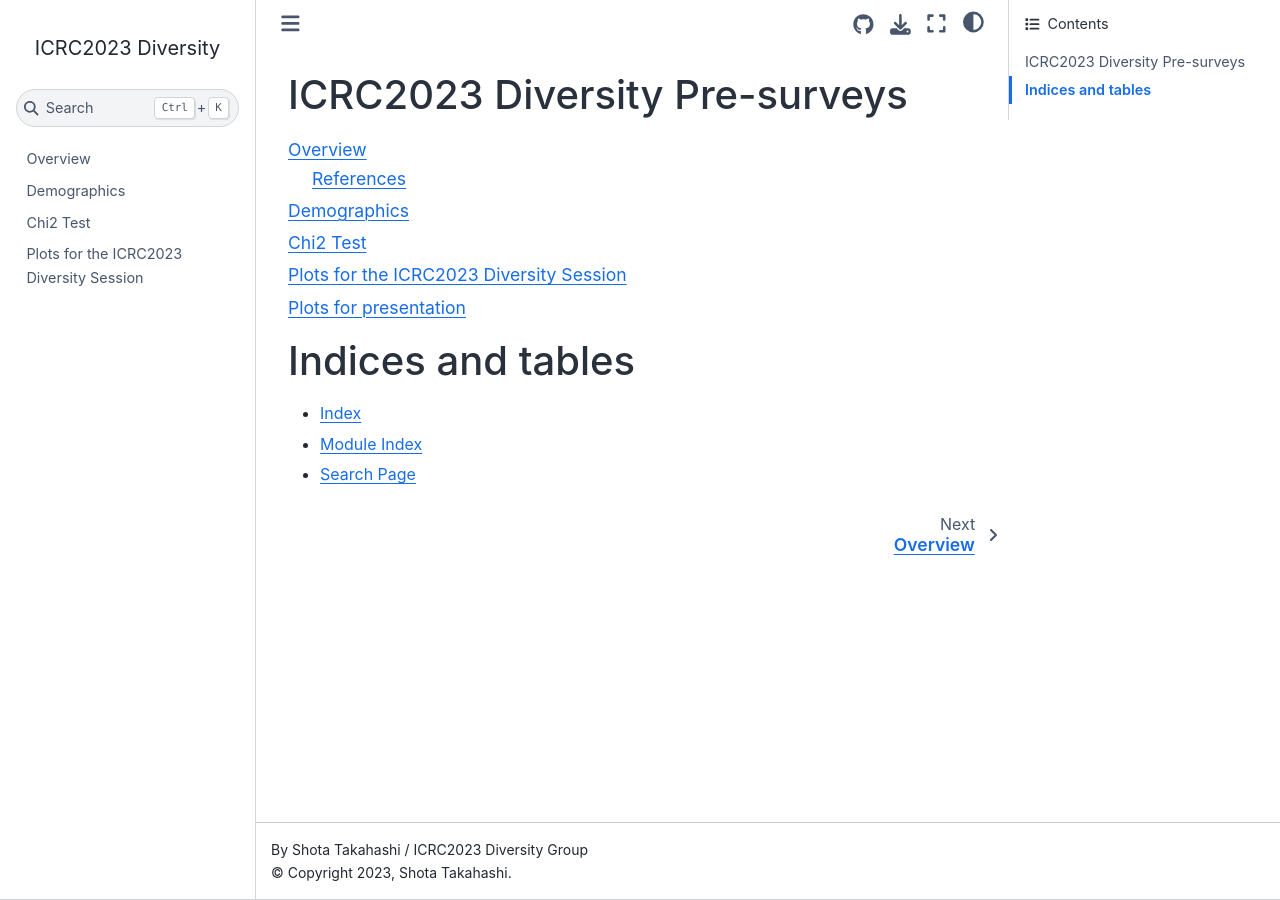
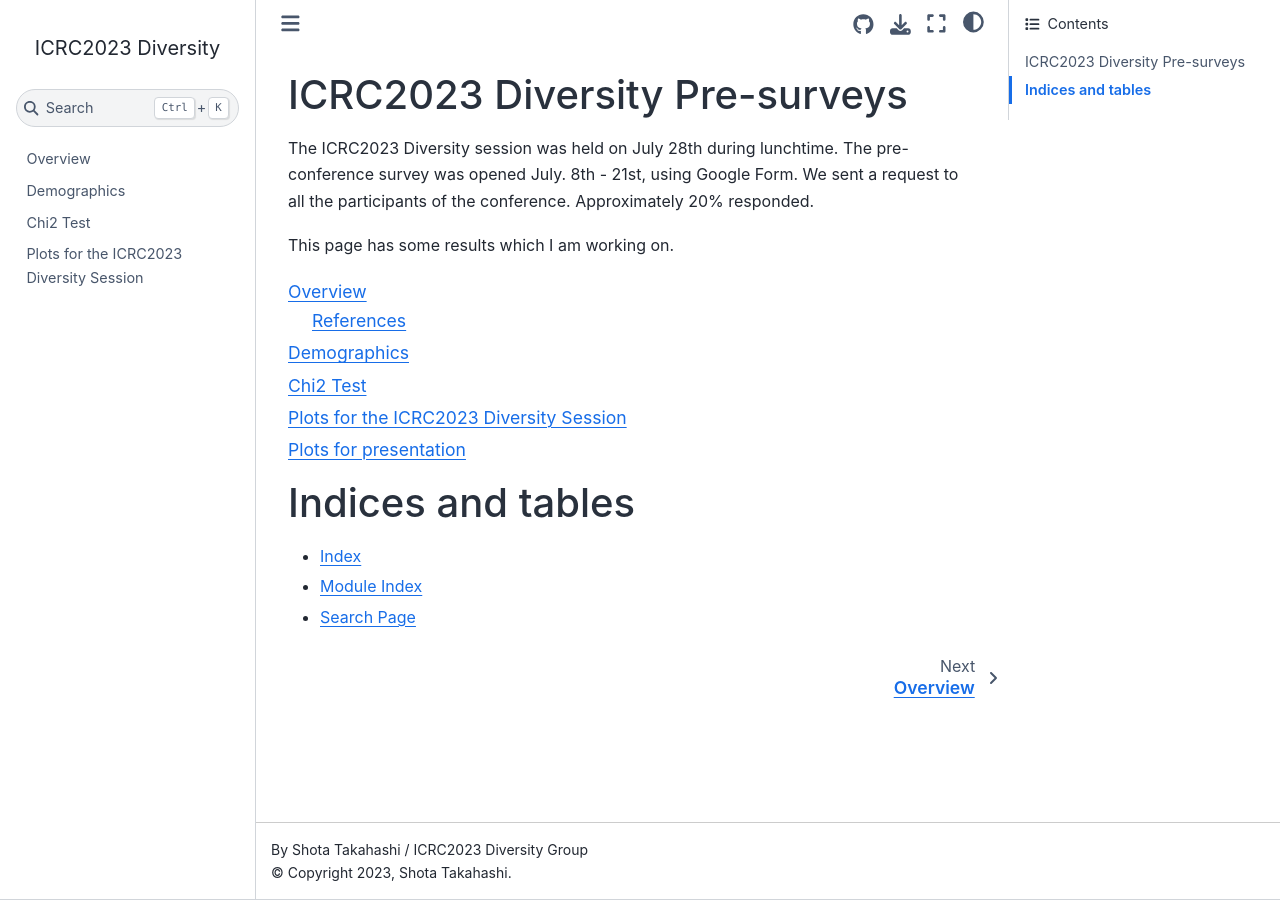
Before and after one commit to ICRC2023/surveys, a Sphinx documentation site: the page built from docs/index.md, in a window 1280 px wide. Built offline with Sphinx 7.4.7 and the Sphinx Book theme 1.1.4, drawn with Linux system fonts in a browser that asks for light colours.

Commit message:
docs(docs/index.md): 概要を追記した

```diff
--- a/docs/index.md
+++ b/docs/index.md
@@ -1,4 +1,11 @@
 # ICRC2023 Diversity Pre-surveys
+
+The ICRC2023 Diversity session was held on July 28th during lunchtime.
+The pre-conference survey was opened July. 8th - 21st, using Google Form.
+We sent a request to all the participants of the conference.
+Approximately 20% responded.
+
+This page has some results which I am working on.
 
 :::{toctree}
 ---
```
